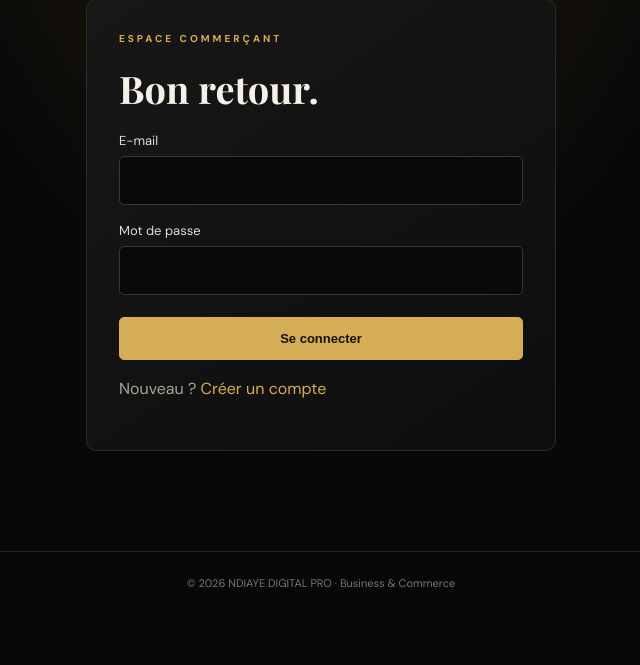
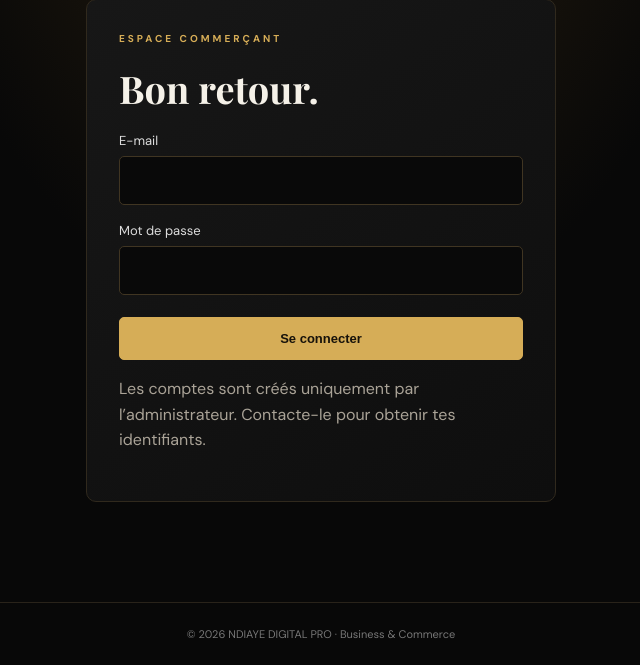
Before and after one commit to ameth99ndiaye-hash/ndiaye-digital-pro-v2, a Flask app: page /login in a window 1280 px wide. Shown: the part 152-817 px from the top of the page, without its empty margins (319-959 px from the left). Before the commit the page ends 739 px from the top, so only its background shows below. Run offline with Flask 3, Linux system fonts and the light colour scheme; some libraries are stand-ins or nearby versions.

Commit message:
Remove public signup link from login page

```diff
--- a/templates/login.html
+++ b/templates/login.html
@@ -1,2 +1,2 @@
 {% extends "base.html" %}{% block title %}Connexion · NDIAYE DIGITAL PRO{% endblock %}{% block content %}
-<section class="form-card"><div class="eyebrow">ESPACE COMMERÇANT</div><h1>Bon retour.</h1><form method="post"><input type="hidden" name="csrf_token" value="{{ csrf_token() }}"><label>E-mail</label><input type="email" name="email" required><label>Mot de passe</label><input type="password" name="password" required><button class="btn gold full">Se connecter</button></form><p class="muted">Nouveau ? <a href="/register">Créer un compte</a></p></section>{% endblock %}
+<section class="form-card"><div class="eyebrow">ESPACE COMMERÇANT</div><h1>Bon retour.</h1><form method="post"><input type="hidden" name="csrf_token" value="{{ csrf_token() }}"><label>E-mail</label><input type="email" name="email" required><label>Mot de passe</label><input type="password" name="password" required><button class="btn gold full">Se connecter</button></form><p class="muted">Les comptes sont créés uniquement par l’administrateur. Contacte-le pour obtenir tes identifiants.</p></section>{% endblock %}
```
